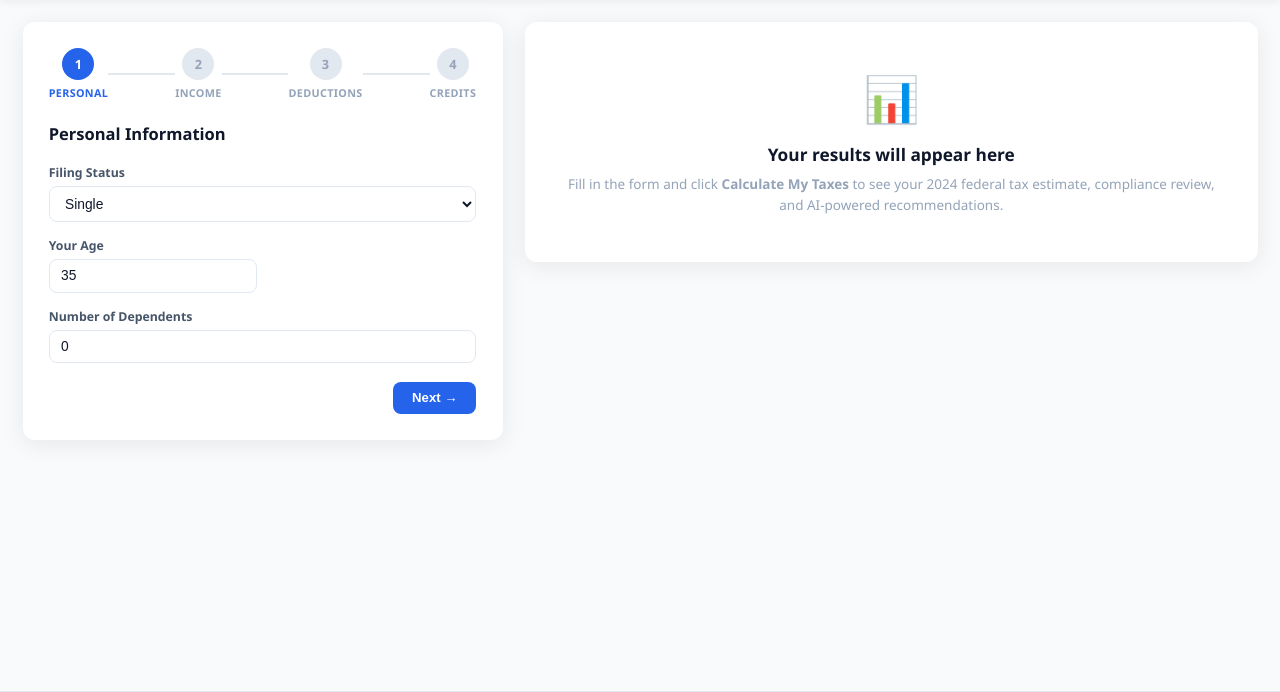
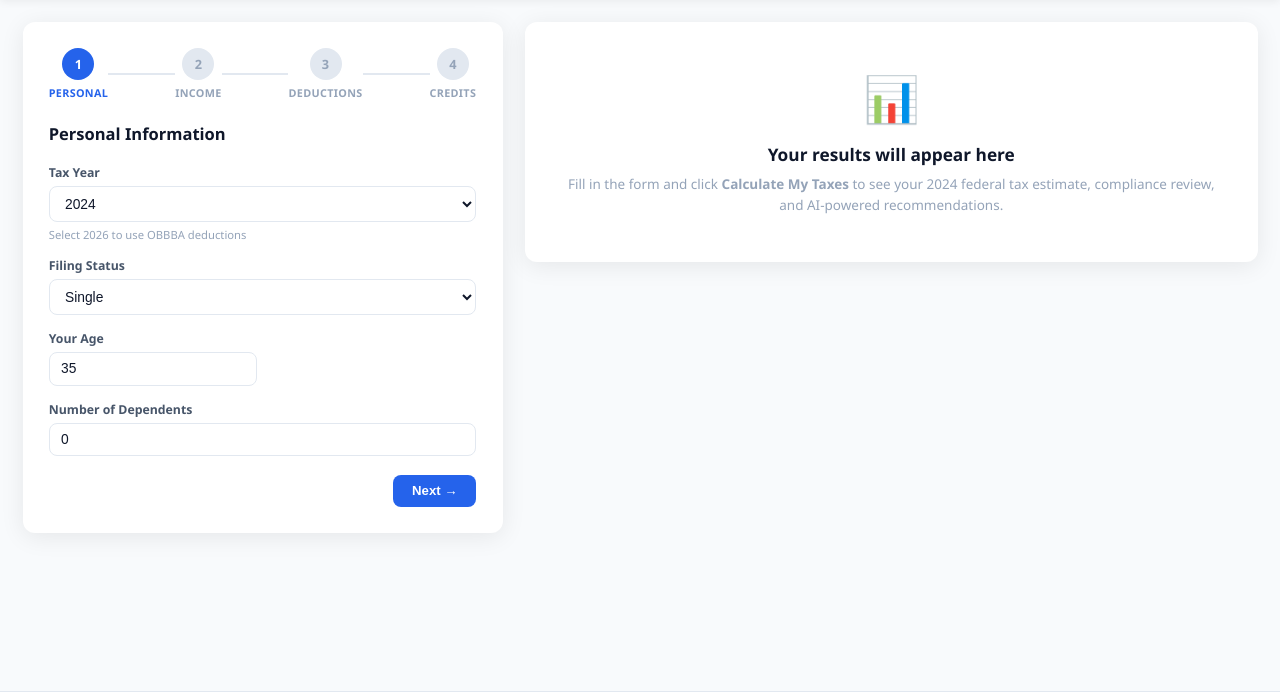
Before and after one commit to BritishAmerican25/AI-Tax-Preparer, a Flask app: page / in a window 1280 px wide. Shown: the part 63-755 px from the top of the page. Run offline with Flask 3, Linux system fonts and the light colour scheme.

Commit message:
Add OBBBA 2026 support to web UI
- Add tax year selector in step 1 (2024 or 2026)
- Add OBBBA input fields in step 2 (conditionally shown for 2026):
  * Overtime premium (Box 12, Code TT)
  * Tips (Box 12, Code TP)
  * Car VIN and interest paid
  * Child DOB and SSN for Trump Account
- Update JavaScript to:
  * Toggle OBBBA fields based on tax year
  * Update header badge to show selected year
  * Collect OBBBA fields in form payload
  * Display OBBBA deductions in results
- Add OBBBA summary section in Phase 1 results showing:
  * No-tax overtime deduction
  * No-tax tips deduction
  * Car interest deduction with eligibility message
  * Trump Account eligibility status

Co-authored-by: BritishAmerican25 <244113342+BritishAmerican25@users.noreply.github.com>

```diff
--- a/app/static/js/main.js
+++ b/app/static/js/main.js
@@ -96,9 +96,10 @@ function collectPayload() {
   const taxpayer_age  = parseInt(v('taxpayer_age').value) || 35;
   const spouse_age    = ['married_filing_jointly', 'qualifying_surviving_spouse'].includes(filing_status)
                           ? (parseInt(v('spouse_age').value) || 35) : undefined;
+  const tax_year      = parseInt(v('tax_year').value) || 2024;
 
   return {
-    tax_year:    2024,
+    tax_year,
     filing_status,
     taxpayer_age,
     ...(spouse_age !== undefined && { spouse_age }),
@@ -124,6 +125,13 @@ function collectPayload() {
     self_employment_income:               num('se_income'),
     retirement_contributions_traditional: num('retirement'),
     health_savings_account_contribution:  num('hsa'),
+    // OBBBA 2026 fields
+    obbba_overtime_premium:     num('obbba_overtime'),
+    obbba_tips:                 num('obbba_tips'),
+    obbba_car_vin:              v('obbba_car_vin')?.value || null,
+    obbba_car_interest_paid:    num('obbba_car_interest'),
+    obbba_child_dob:            v('obbba_child_dob')?.value || null,
+    obbba_child_has_ssn:        v('obbba_child_ssn')?.checked || false,
   };
 }
 
@@ -181,6 +189,35 @@ function renderCalc(r) {
     tr.innerHTML = `<td><strong>${b.rate}</strong></td><td>${fmt(b.income_in_bracket)}</td><td>${fmt(b.tax_in_bracket)}</td>`;
     tbody.appendChild(tr);
   });
+
+  // OBBBA 2026 Summary
+  const hasOBBBA = r.obbba_no_tax_overtime > 0 || r.obbba_no_tax_tips > 0 ||
+                   r.obbba_car_interest_deduction > 0 || r.obbba_trump_account_info;
+  const obbbaSummary = document.getElementById('obbba-summary');
+  if (hasOBBBA) {
+    obbbaSummary.style.display = 'block';
+    document.getElementById('obbba-ot').textContent = fmt(r.obbba_no_tax_overtime || 0);
+    document.getElementById('obbba-tips').textContent = fmt(r.obbba_no_tax_tips || 0);
+    document.getElementById('obbba-car').textContent = fmt(r.obbba_car_interest_deduction || 0);
+
+    const carMsg = document.getElementById('obbba-car-msg');
+    if (r.obbba_car_eligibility_message) {
+      carMsg.textContent = 'Car: ' + r.obbba_car_eligibility_message;
+    } else {
+      carMsg.textContent = '';
+    }
+
+    const trumpDiv = document.getElementById('obbba-trump');
+    if (r.obbba_trump_account_info && r.obbba_trump_account_info.federal_seed_eligible) {
+      trumpDiv.textContent = '✓ Trump Account eligible for $1,000 federal seed';
+    } else if (r.obbba_trump_account_info) {
+      trumpDiv.textContent = 'Trump Account not eligible (check requirements)';
+    } else {
+      trumpDiv.textContent = '';
+    }
+  } else {
+    obbbaSummary.style.display = 'none';
+  }
 }
 
 /* ── Render Phase 2 compliance ──────────────────────────────── */
@@ -348,5 +385,20 @@ function hideError() {
   document.getElementById('error-banner').classList.add('hidden');
 }
 
+/* ── OBBBA fields toggle ────────────────────────────────────── */
+function toggleOBBBAFields() {
+  const taxYear = parseInt(document.getElementById('tax_year').value);
+  const obbbFields = document.getElementById('obbba-fields');
+  const yearBadge = document.getElementById('year-badge');
+
+  if (taxYear >= 2026) {
+    obbbFields.style.display = 'block';
+    yearBadge.textContent = '2026 Federal Return (OBBBA)';
+  } else {
+    obbbFields.style.display = 'none';
+    yearBadge.textContent = '2024 Federal Return';
+  }
+}
+
 /* ── Init: add first income row (empty, ready for user input) ── */
 addIncomeRow();
--- a/app/templates/index.html
+++ b/app/templates/index.html
@@ -3,7 +3,7 @@
 <head>
   <meta charset="UTF-8" />
   <meta name="viewport" content="width=device-width, initial-scale=1.0" />
-  <title>AI Tax Preparer – 2024 Federal Tax Return</title>
+  <title>AI Tax Preparer – Federal Tax Return</title>
   <link rel="stylesheet" href="/static/css/main.css" />
 </head>
 <body>
@@ -19,7 +19,7 @@
         </svg>
         <span>AI Tax Preparer</span>
       </div>
-      <span class="header-badge">2024 Federal Return</span>
+      <span class="header-badge" id="year-badge">2024 Federal Return</span>
     </div>
   </header>
 
@@ -53,6 +53,15 @@
         <!-- ── Step 1: Personal Info ──────────────────────────── -->
         <div class="form-step" id="step-1">
           <h2 class="section-title">Personal Information</h2>
+
+          <div class="field-group">
+            <label for="tax_year">Tax Year</label>
+            <select id="tax_year" name="tax_year" required onchange="toggleOBBBAFields()">
+              <option value="2024">2024</option>
+              <option value="2026">2026 (with OBBBA)</option>
+            </select>
+            <small class="hint">Select 2026 to use OBBBA deductions</small>
+          </div>
 
           <div class="field-group">
             <label for="filing_status">Filing Status</label>
@@ -100,6 +109,49 @@
             <label for="se_income">Self-Employment Income ($)</label>
             <input type="number" id="se_income" name="se_income" min="0" value="0" step="1" />
             <small class="hint">Net profit from Schedule C / 1099-NEC</small>
+          </div>
+
+          <!-- OBBBA 2026 Fields (conditionally displayed) -->
+          <div id="obbba-fields" style="display:none; margin-top:1.5rem; padding:1rem; border:2px dashed #2563eb; border-radius:8px; background:#eff6ff">
+            <h3 style="margin:0 0 1rem; color:#2563eb; font-size:1rem">🎯 OBBBA 2026 Deductions</h3>
+
+            <div class="field-group">
+              <label for="obbba_overtime">Overtime Premium (Box 12, Code TT) ($)</label>
+              <input type="number" id="obbba_overtime" name="obbba_overtime" min="0" value="0" step="1" />
+              <small class="hint">Capped at $12,500 (single) / $25,000 (joint)</small>
+            </div>
+
+            <div class="field-group">
+              <label for="obbba_tips">Tips (Box 12, Code TP) ($)</label>
+              <input type="number" id="obbba_tips" name="obbba_tips" min="0" value="0" step="1" />
+              <small class="hint">Capped at $25,000</small>
+            </div>
+
+            <div class="field-group">
+              <label for="obbba_car_vin">Car VIN (for Interest Deduction)</label>
+              <input type="text" id="obbba_car_vin" name="obbba_car_vin" maxlength="17" placeholder="1FM5K8..." />
+              <small class="hint">VINs starting with 1, 4, or 5 qualify (USA-assembled)</small>
+            </div>
+
+            <div class="field-group">
+              <label for="obbba_car_interest">Car Loan Interest Paid ($)</label>
+              <input type="number" id="obbba_car_interest" name="obbba_car_interest" min="0" value="0" step="1" />
+              <small class="hint">Capped at $10,000 (USA cars only)</small>
+            </div>
+
+            <div class="row-2">
+              <div class="field-group">
+                <label for="obbba_child_dob">Child DOB (for Trump Account)</label>
+                <input type="date" id="obbba_child_dob" name="obbba_child_dob" />
+                <small class="hint">Must be 2025-2028</small>
+              </div>
+              <div class="field-group">
+                <label for="obbba_child_ssn" style="padding-top:0.5rem">
+                  <input type="checkbox" id="obbba_child_ssn" name="obbba_child_ssn" value="true" />
+                  Child has SSN
+                </label>
+              </div>
+            </div>
           </div>
 
           <div class="nav-row">
@@ -275,6 +327,18 @@
                 <tbody id="bracket-tbody"></tbody>
               </table>
             </details>
+
+            <!-- OBBBA 2026 Summary (conditionally displayed) -->
+            <div id="obbba-summary" style="display:none; margin-top:1.5rem; padding:1rem; background:#eff6ff; border-radius:8px; border-left:4px solid #2563eb">
+              <h4 style="margin:0 0 0.75rem; color:#2563eb; font-size:0.95rem">🎯 OBBBA 2026 Deductions Applied</h4>
+              <div style="display:grid; grid-template-columns:1fr 1fr; gap:0.5rem; font-size:0.875rem">
+                <div><strong>No-Tax Overtime:</strong> <span id="obbba-ot">$0</span></div>
+                <div><strong>No-Tax Tips:</strong> <span id="obbba-tips">$0</span></div>
+                <div><strong>Car Interest:</strong> <span id="obbba-car">$0</span></div>
+                <div id="obbba-car-msg" style="grid-column:1/-1; font-size:0.8rem; color:#64748b"></div>
+                <div id="obbba-trump" style="grid-column:1/-1; font-size:0.8rem; color:#64748b"></div>
+              </div>
+            </div>
           </div>
         </div>
 
```
